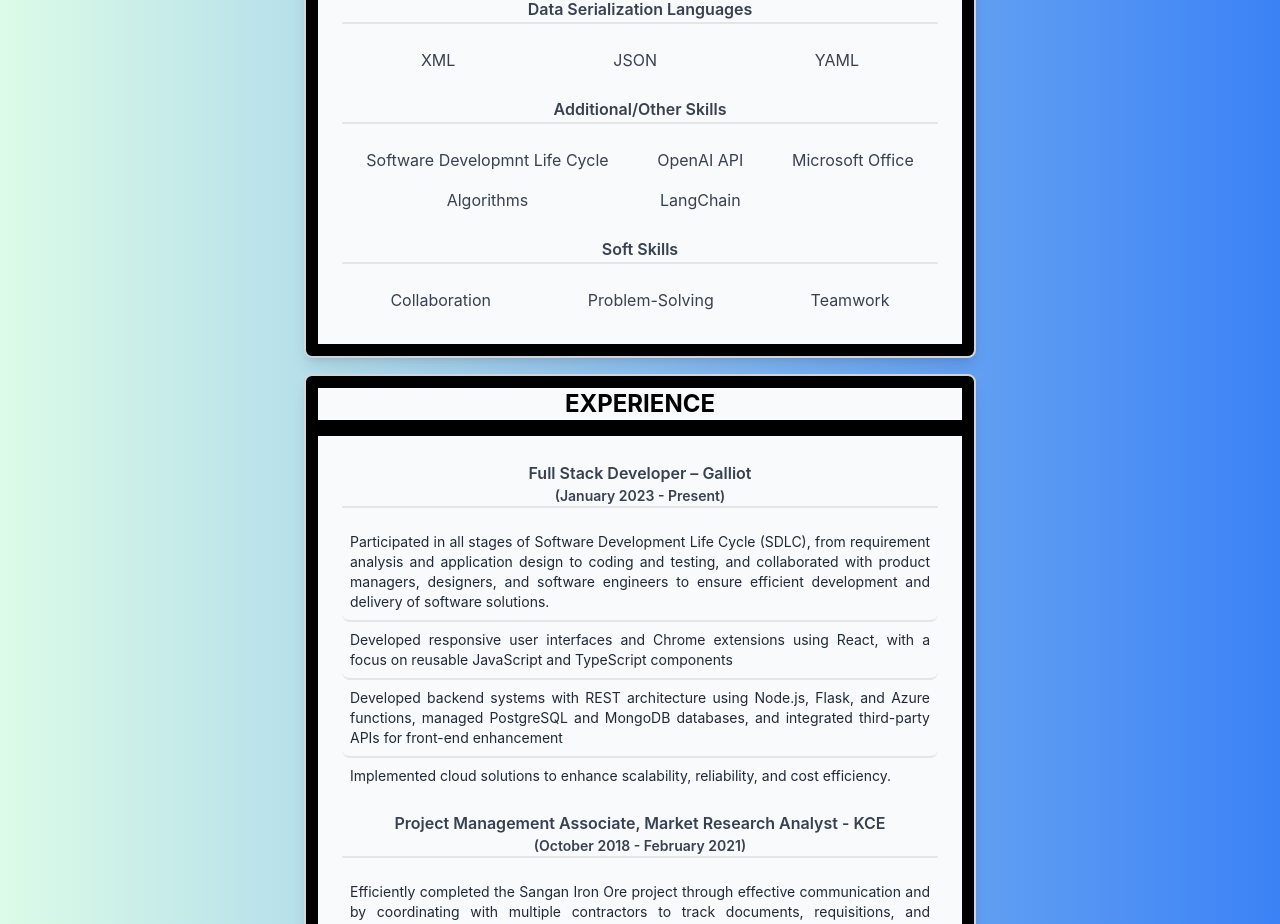
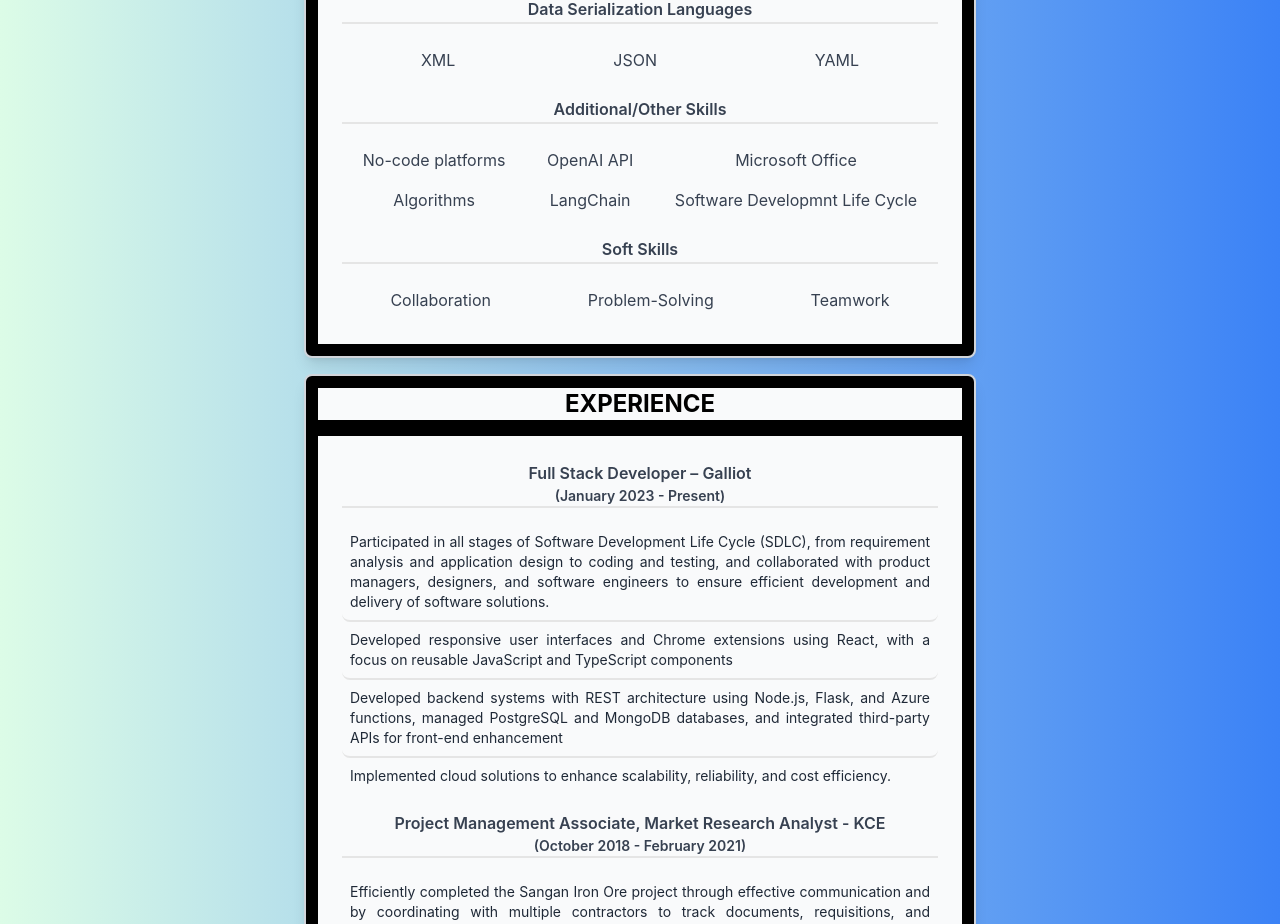
Before and after one commit to behnamsaba/resume, a React (Create React App) app: page / in a window 1280 px wide. Shown: the part 2355-3279 px from the top of the page. Built offline with nearby package versions, Linux system fonts and the light colour scheme.

Commit message:
updated markdown

```diff
--- a/src/Skills.js
+++ b/src/Skills.js
@@ -74,7 +74,7 @@ const skillsData = [
     },
     {
         category: 'Additional/Other Skills',
-        skills: ['Software Developmnt Life Cycle', 'Algorithms', 'OpenAI API', 'LangChain', 'Microsoft Office'],
+        skills: ['No-code platforms', 'Algorithms', 'OpenAI API', 'LangChain', 'Microsoft Office','Software Developmnt Life Cycle'],
         gridTemplate: 'grid-rows-2 grid-flow-col',
     },
     {
```
Also changed, not shown: 1 other file (tests, documents, lock files or other folders).
